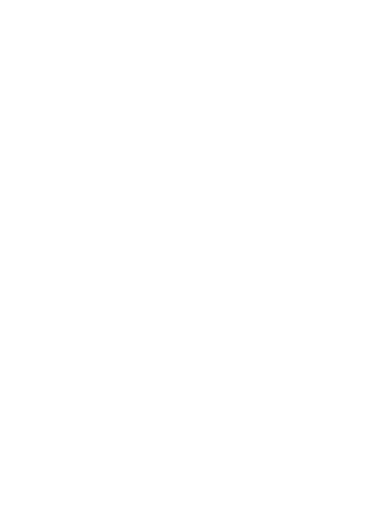
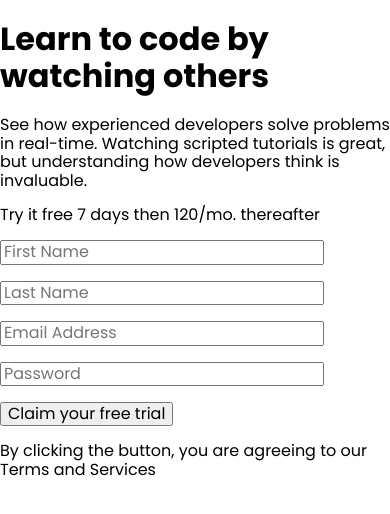
Before and after one commit to GerardoDev25/09-frontEnd-Mentor--intro-component-with-signup-form-master, a plain HTML site: page index.html in a window 390 px wide. Drawn offline with nearby package versions, Linux system fonts and the light colour scheme.

Commit message:
start mobile design

```diff
--- a/index.html
+++ b/index.html
@@ -35,22 +35,81 @@
       </title>
    </head>
    <body>
+      <main>
+         <!-- ? section one -->
+         <div class="box box-1">
+            <h1>Learn to code by watching others</h1>
+            <p>
+               See how experienced developers solve problems in
+               real-time. Watching scripted tutorials is great,
+               but understanding how developers think is
+               invaluable.
+            </p>
+         </div>
+
+         <!-- ? section two -->
+         <div class="box box-2">
+            <p>Try it free 7 days then 120/mo. thereafter</p>
+         </div>
+
+         <!-- ? section three -->
+         <div class="box box-3">
+            <form id="form">
+               <!-- ? collection of inputs -->
+               <div class="form-control">
+                  <div class="form-input">
+                     <input
+                        type="text"
+                        placeholder="First Name "
+                     />
+                     <div class="errror"></div>
+                     <p class="error"></p>
+                  </div>
+                  <div class="form-input">
+                     <input
+                        type="text"
+                        placeholder="Last Name "
+                     />
+                     <div class="errror"></div>
+                     <p class="error"></p>
+                  </div>
+                  <div class="form-input">
+                     <input
+                        type="email"
+                        placeholder="Email Address"
+                     />
+                     <div class="errror"></div>
+                     <p class="error"></p>
+                  </div>
+                  <div class="form-input">
+                     <input type="text" placeholder="Password" />
+                     <div class="errror"></div>
+                     <p class="error"></p>
+                  </div>
+               </div>
+
+               <!-- ? button submit -->
+               <div class="from-input btn">
+                  <button>Claim your free trial</button>
+                  <p>
+                     By clicking the button, you are agreeing to
+                     our<span> Terms and Services</span>
+                  </p>
+               </div>
+            </form>
+         </div>
+      </main>
+
       <!--
-  Learn to code by watching others
 
-  See how experienced developers solve problems in real-time. Watching scripted tutorials is great,
-  but understanding how developers think is invaluable.
 
-  Try it free 7 days then $20/mo. thereafter
 
-  First Name
-  Last Name
-  Email Address
-  Password
 
-  Claim your free trial
 
-  By clicking the button, you are agreeing to our Terms and Services
+
+
+
+
    -->
       <script src="script.js"></script>
    </body>
--- a/script.js
+++ b/script.js
@@ -0,0 +1,5 @@
+const from = document.getElementById("form");
+
+from.addEventListener("submit", (e) => {
+   e.preventDefault();
+});
```
Also changed, not shown: style.css (+3 -6 lines).
